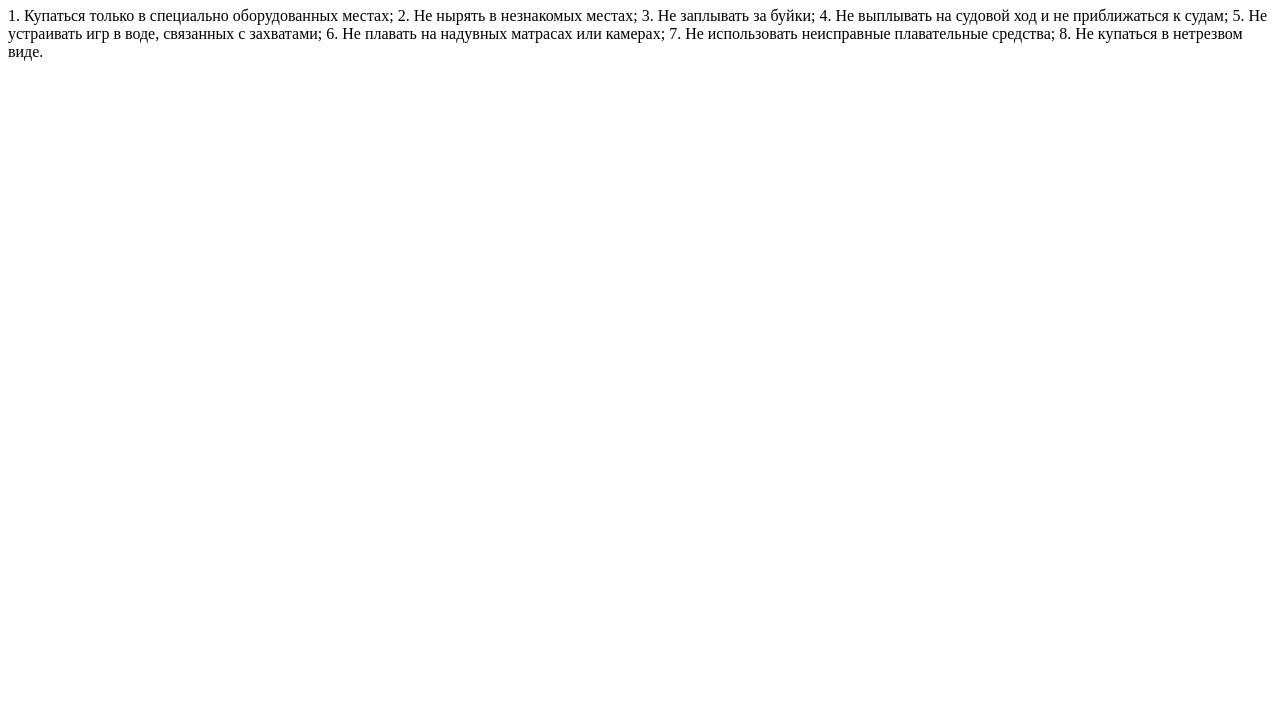
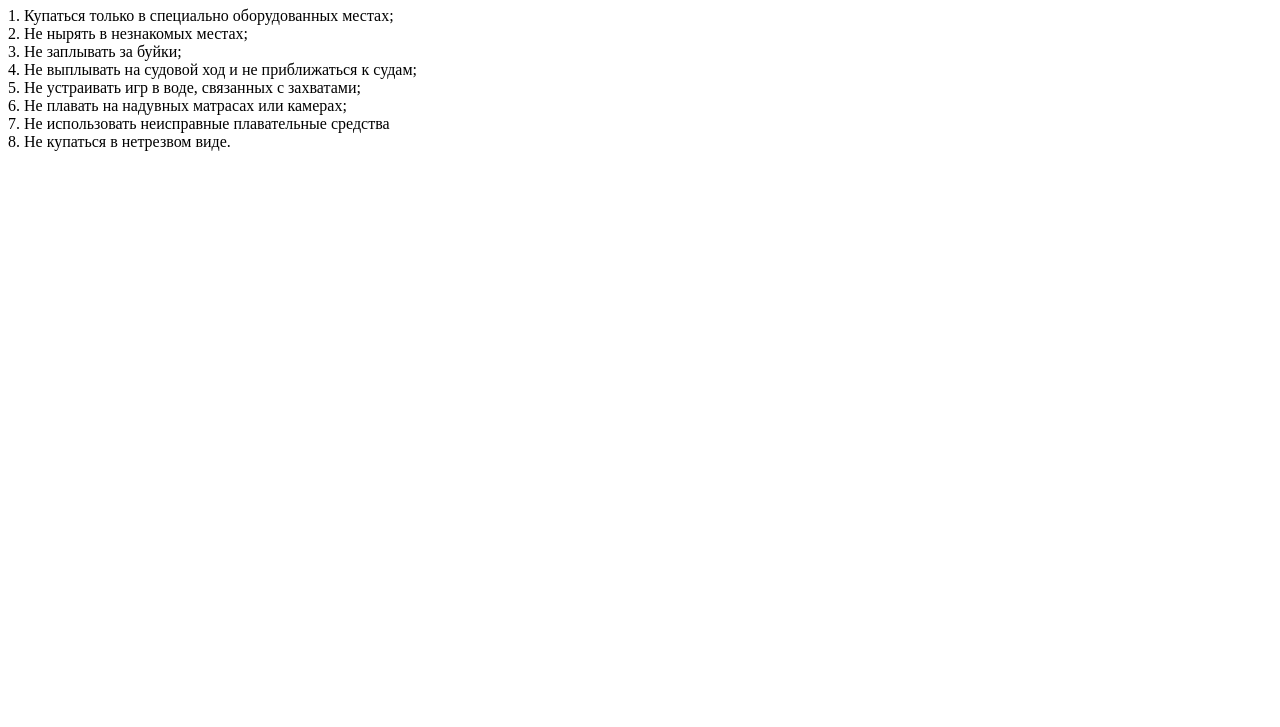
Before and after one commit to MarselHapa5/School, a plain HTML site: page pravila povedeniya na vode.html in a window 1280 px wide. Shown: the part 73-800 px from the top of the page. Drawn offline with Linux system fonts and the light colour scheme.

Commit message:
finaly add 1st work of OBZH

```diff
--- a/pravila povedeniya na vode.html
+++ b/pravila povedeniya na vode.html
@@ -9,13 +9,13 @@
 <body>
 <h1>Правила поведения на воде</h1>
 <p>
-1. Купаться только в специально оборудованных местах;
-2. Не нырять в незнакомых местах;
-3. Не заплывать за буйки;
-4. Не выплывать на судовой ход и не приближаться к судам;
-5. Не устраивать игр в воде, связанных с захватами;
-6. Не плавать на надувных матрасах или камерах;
-7. Не использовать неисправные плавательные средства;
+1. Купаться только в специально оборудованных местах;<br>
+2. Не нырять в незнакомых местах;<br>
+3. Не заплывать за буйки;<br>
+4. Не выплывать на судовой ход и не приближаться к судам;<br>
+5. Не устраивать игр в воде, связанных с захватами;<br>
+6. Не плавать на надувных матрасах или камерах;<br>
+7. Не использовать неисправные плавательные средства<br>
 8. Не купаться в нетрезвом виде.
 </p>
 </body>
```
